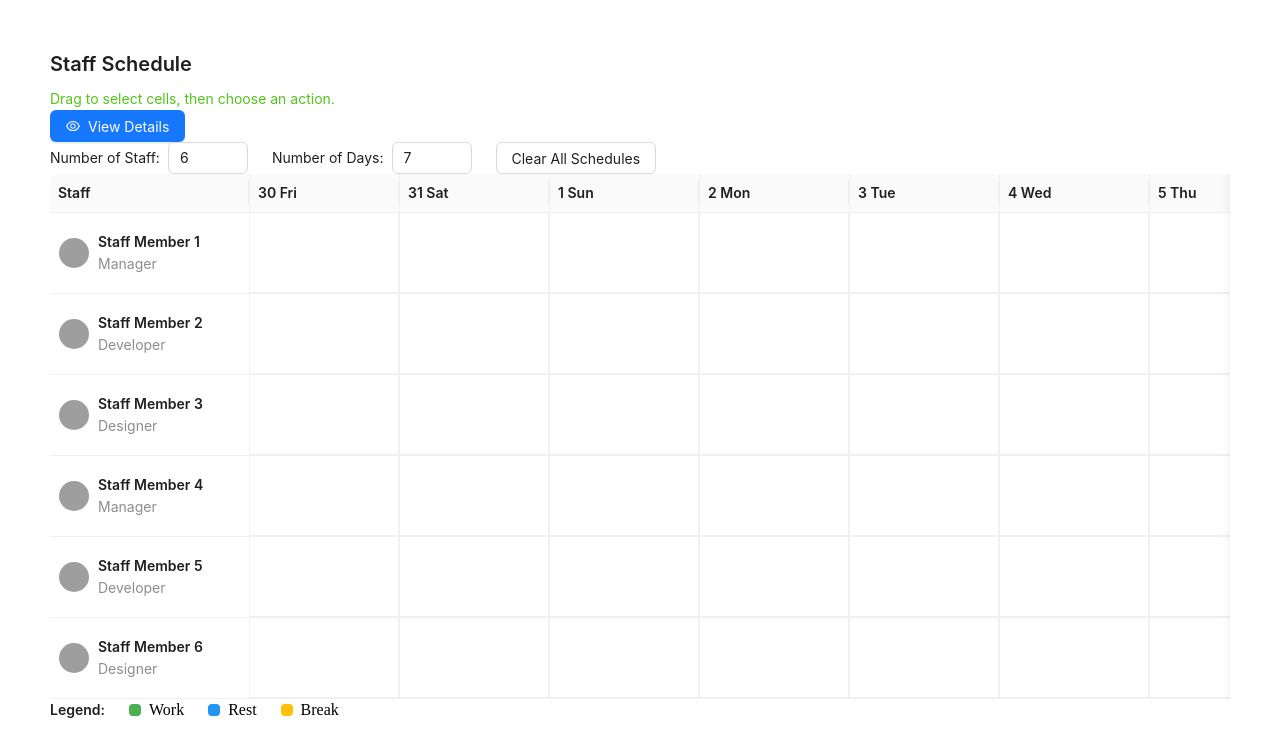
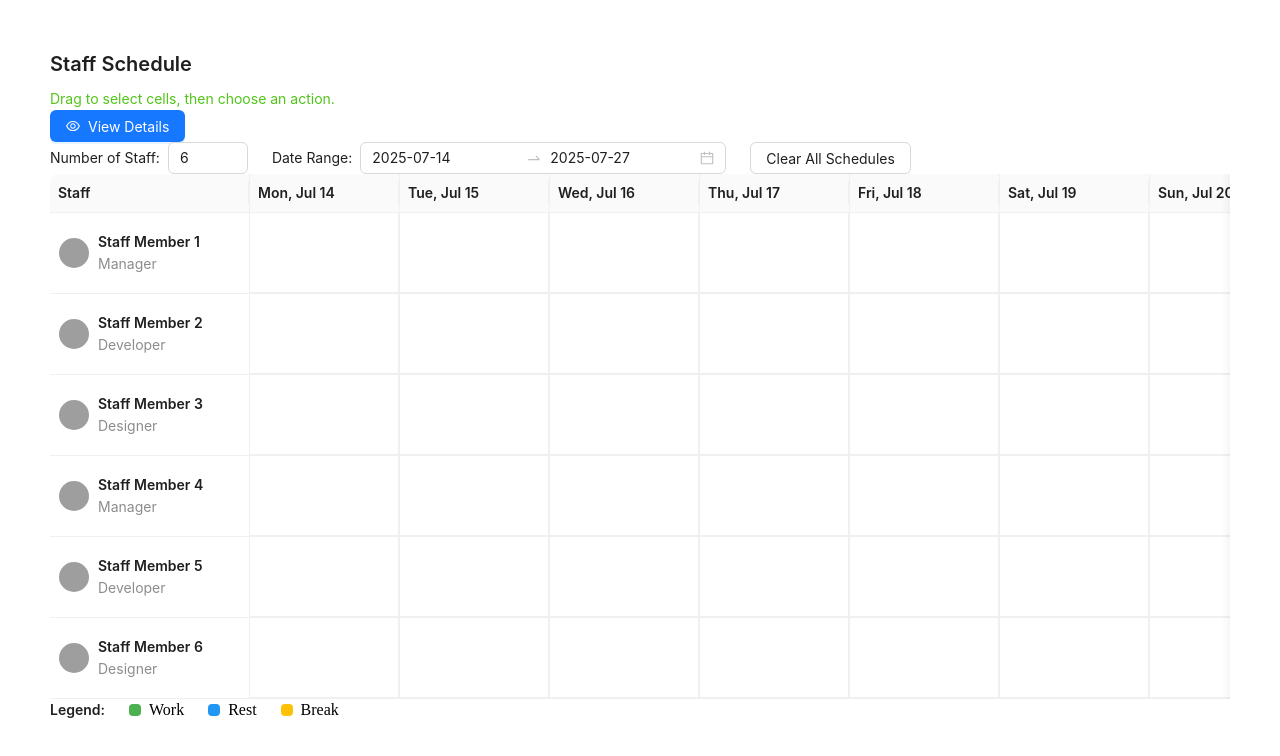
Before and after one commit to zphtet/antd-timetable, a React (Vite) app: page / in a window 1280 px wide. Shown: the top 756 px of the page. Built offline with nearby package versions, Linux system fonts and the light colour scheme; grey boxes are pictures that could not be loaded.

Commit message:
add date range select

```diff
--- a/src/components/table.tsx
+++ b/src/components/table.tsx
@@ -10,6 +10,7 @@ import {
   Modal,
   List,
   Tag,
+  DatePicker,
 } from "antd";
 import type { MenuProps } from "antd";
 import {
@@ -18,7 +19,12 @@ import {
   CloseOutlined,
   EyeOutlined,
 } from "@ant-design/icons";
+import dayjs from 'dayjs';
+import type { Dayjs } from 'dayjs';
+import isSameOrBefore from 'dayjs/plugin/isSameOrBefore';
 import "./table.css";
+
+dayjs.extend(isSameOrBefore);
 
 interface User {
   id: string;
@@ -66,26 +72,24 @@ const generateDummyUsers = (count: number): User[] => {
   return users;
 };
 
-// Function to generate dummy dates
-const generateDummyDates = (count: number): string[] => {
+// Function to generate dates from range
+const generateDatesFromRange = (startDate: Dayjs, endDate: Dayjs): string[] => {
   const dates: string[] = [];
-  const startDate = new Date("2025-05-30T00:00:00"); // Starting from Mon 30 May 2025
-  const options: Intl.DateTimeFormatOptions = {
-    weekday: "short",
-    day: "numeric",
-  };
+  let currentDate = startDate;
 
-  for (let i = 0; i < count; i++) {
-    const currentDate = new Date(startDate);
-    currentDate.setDate(startDate.getDate() + i);
-    dates.push(currentDate.toLocaleDateString("en-US", options));
+  while (currentDate.isSameOrBefore(endDate, 'day')) {
+    dates.push(currentDate.format('ddd, MMM D')); // Format: Mon, Jan 15
+    currentDate = currentDate.add(1, 'day');
   }
   return dates;
 };
 
 const TimetableScheduler: React.FC = () => {
   const [numStaff, setNumStaff] = useState(6);
-  const [numDays, setNumDays] = useState(7);
+  const [dateRange, setDateRange] = useState<[Dayjs, Dayjs]>(() => {
+    const today = dayjs();
+    return [today, today.add(13, 'day')]; // Default to 2 weeks
+  });
   const [timeSlots, setTimeSlots] = useState<TimeSlot[]>([]);
   const [selectedCells, setSelectedCells] = useState<{
     [key: string]: boolean;
@@ -105,17 +109,17 @@ const TimetableScheduler: React.FC = () => {
   const [isDetailsModalVisible, setIsDetailsModalVisible] = useState(false);
 
   const users = generateDummyUsers(numStaff);
-  const dates = generateDummyDates(numDays);
+  const dates = generateDatesFromRange(dateRange[0], dateRange[1]);
 
   const tableRef = useRef<HTMLDivElement>(null);
 
   console.log("table 1 slots", timeSlots);
 
-  // Clear time slots when numStaff or numDays change
+  // Clear time slots when numStaff or dateRange changes
   useEffect(() => {
     setTimeSlots([]);
     clearSelection();
-  }, [numStaff, numDays]);
+  }, [numStaff, dateRange]);
 
   const getTimeSlot = (userId: string, dateIndex: number) =>
     timeSlots.find((s) => s.userId === userId && s.dateIndex === dateIndex);
@@ -437,21 +441,15 @@ const TimetableScheduler: React.FC = () => {
               />
             </Space>
             <Space>
-              <Typography.Text>Number of Days:</Typography.Text>
-              <Input
-                type="number"
-                min={1}
-                max={30}
-                value={numDays}
-                onChange={(e) =>
-                  setNumDays(
-                    Math.min(
-                      30,
-                      Math.max(1, Number.parseInt(e.target.value) || 1)
-                    )
-                  )
-                }
-                style={{ width: 80 }}
+              <Typography.Text>Date Range:</Typography.Text>
+              <DatePicker.RangePicker
+                value={dateRange}
+                onChange={(dates) => {
+                  if (dates) {
+                    setDateRange([dates[0]!, dates[1]!]);
+                  }
+                }}
+                allowClear={false}
               />
             </Space>
             <Button
```
